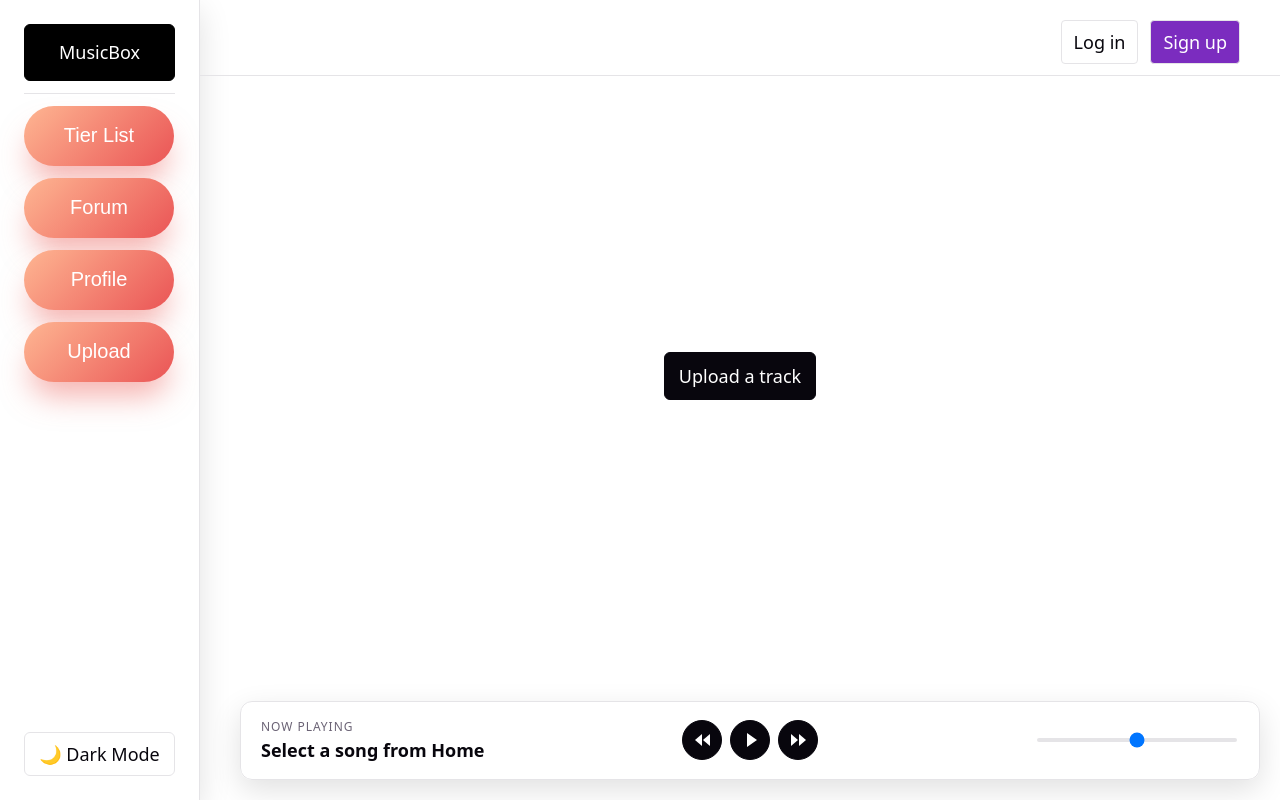
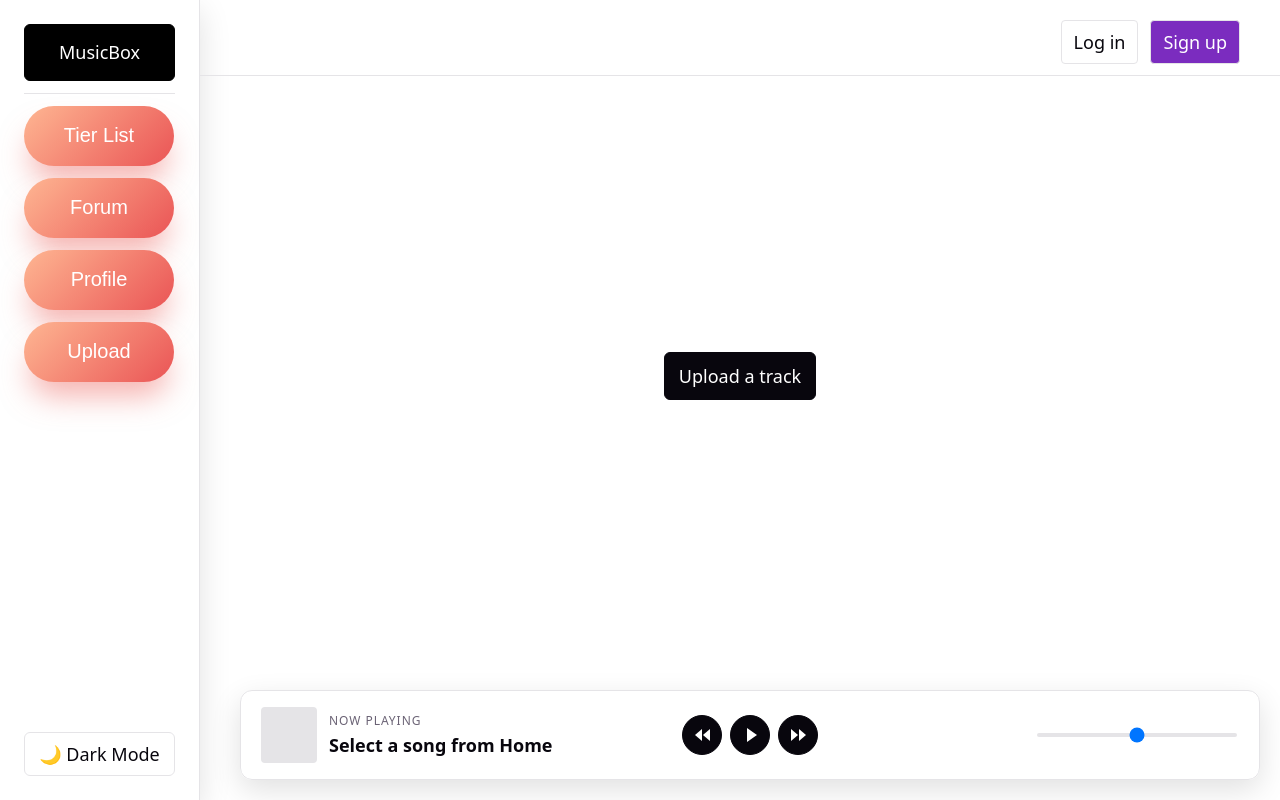
Before and after one commit to andreikeanandavid828-star/musicon, a React (Vite) app: page /upload in a window 1280 px wide. Built offline with nearby package versions, Linux system fonts and the light colour scheme.

Commit message:
Added the image to the footer

```diff
--- a/package.json
+++ b/package.json
@@ -10,6 +10,7 @@
     "preview": "vite preview"
   },
   "dependencies": {
+    "jsmediatags": "^3.9.7",
     "react": "^18.3.1",
     "react-dom": "^18.3.1",
     "react-router-dom": "^7.18.4"
--- a/src/App.css
+++ b/src/App.css
@@ -778,9 +778,32 @@
   display: flex;
   grid-column: 1;
   min-width: 0;
+  align-items: center;
+  gap: 12px;
+  text-align: left;
+}
+
+.footer-artwork {
+  width: 56px;
+  height: 56px;
+  flex: 0 0 56px;
+  overflow: hidden;
+  border-radius: 4px;
+  background: var(--border);
+}
+
+.footer-artwork img {
+  display: block;
+  width: 100%;
+  height: 100%;
+  object-fit: cover;
+}
+
+.footer-track__text {
+  display: flex;
+  min-width: 0;
   flex-direction: column;
   gap: 2px;
-  text-align: left;
 }
 
 .footer-eyebrow {
@@ -868,6 +891,7 @@
   grid-column: 3;
   justify-self: end;
   flex: 1 1 auto;
+  min-width: 0;
   width: 100%;
   max-width: 200px;
   height: 4px;
@@ -959,6 +983,12 @@
     left: 12px;
     gap: 12px;
     padding: 14px 16px;
+  }
+
+  .footer-artwork {
+    width: 44px;
+    height: 44px;
+    flex-basis: 44px;
   }
 }
 
--- a/src/Footer.jsx
+++ b/src/Footer.jsx
@@ -1,11 +1,54 @@
 import { useEffect, useRef, useState } from 'react';
+import jsmediatags from 'jsmediatags/dist/jsmediatags.min.js';
 import Button from './Button.jsx';
 
 export default function FooterMusicPlayer({ selectedSong, onPreviousSong, onNextSong }) {
   const [isPlaying, setIsPlaying] = useState(false);
   const [volume, setVolume] = useState(0.5);
   const [playbackError, setPlaybackError] = useState('');
+  const [artworkUrl, setArtworkUrl] = useState(null);
   const audioRef = useRef(null);
+  const artworkUrlRef = useRef(null);
+
+  useEffect(() => {
+    let isCurrentTrack = true;
+
+    if (artworkUrlRef.current) {
+      URL.revokeObjectURL(artworkUrlRef.current);
+      artworkUrlRef.current = null;
+    }
+    setArtworkUrl(null);
+
+    if (!selectedSong?.src) {
+      return () => { isCurrentTrack = false; };
+    }
+
+    const trackUrl = new URL(selectedSong.src, window.location.href).href;
+    jsmediatags.read(trackUrl, {
+      onSuccess: ({ tags }) => {
+        const picture = tags.picture;
+        if (!isCurrentTrack || !picture?.data?.length) return;
+
+        const image = new Blob([new Uint8Array(picture.data)], {
+          type: picture.format || 'image/jpeg',
+        });
+        const nextArtworkUrl = URL.createObjectURL(image);
+        artworkUrlRef.current = nextArtworkUrl;
+        setArtworkUrl(nextArtworkUrl);
+      },
+      onError: () => {
+        if (isCurrentTrack) setArtworkUrl(null);
+      },
+    });
+
+    return () => {
+      isCurrentTrack = false;
+      if (artworkUrlRef.current) {
+        URL.revokeObjectURL(artworkUrlRef.current);
+        artworkUrlRef.current = null;
+      }
+    };
+  }, [selectedSong]);
 
   useEffect(() => {
     const audio = audioRef.current;
@@ -48,8 +91,13 @@ export default function FooterMusicPlayer({ selectedSong, onPreviousSong, onNext
   return (
     <footer className="footer-panel" aria-label="Music player">
       <div className="footer-track">
-        <span className="footer-eyebrow">Now playing</span>
-        <strong>{selectedSong?.title ?? 'Select a song from Home'}</strong>
+        <div className="footer-artwork" aria-hidden={!artworkUrl}>
+          {artworkUrl && <img src={artworkUrl} alt="" />}
+        </div>
+        <div className="footer-track__text">
+          <span className="footer-eyebrow">Now playing</span>
+          <strong>{selectedSong?.title ?? 'Select a song from Home'}</strong>
+        </div>
       </div>
       <div className="footer-controls" role="group" aria-label="Playback controls">
         <Button
```
Also changed, not shown: 1 other file (tests, documents, lock files or other folders).
